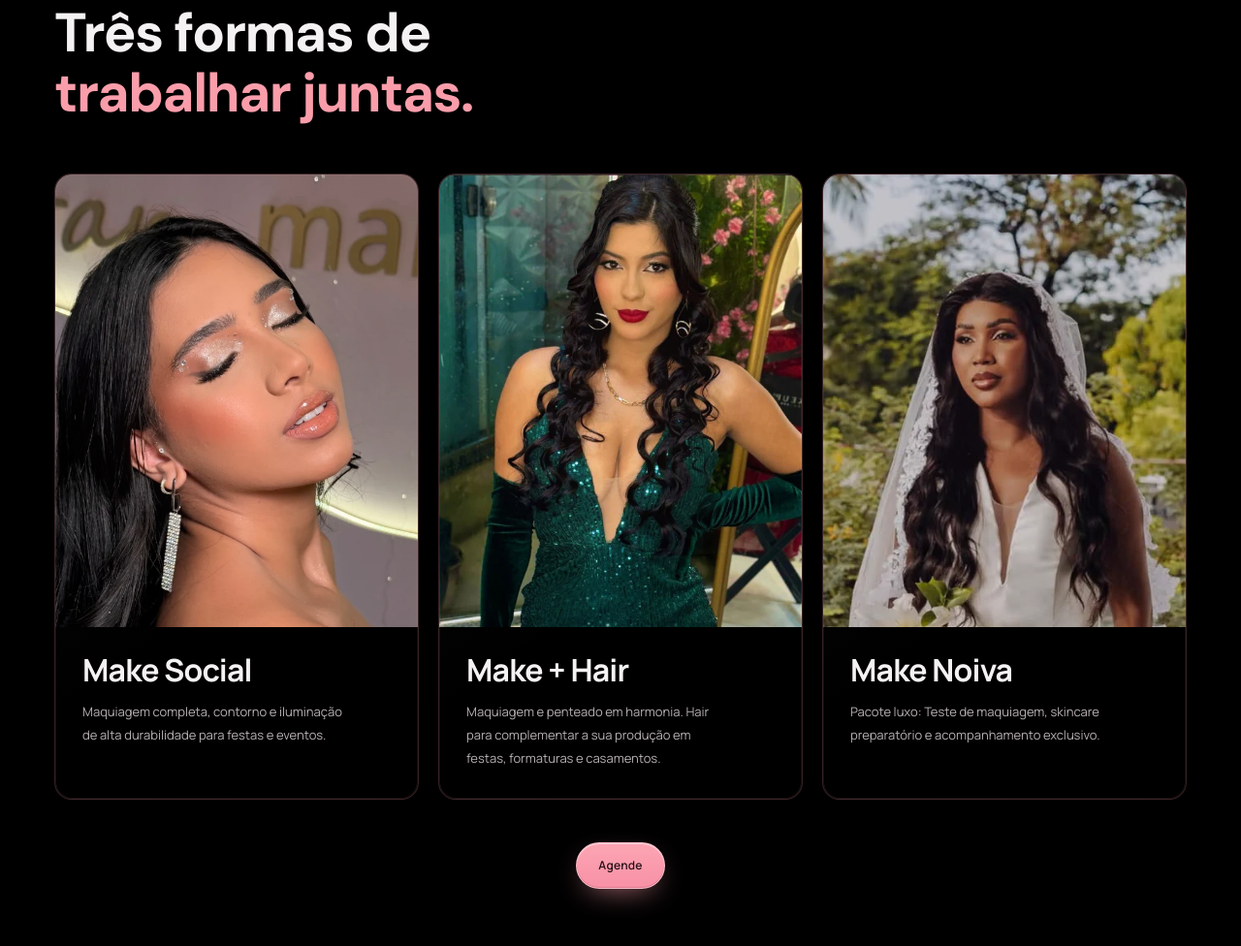
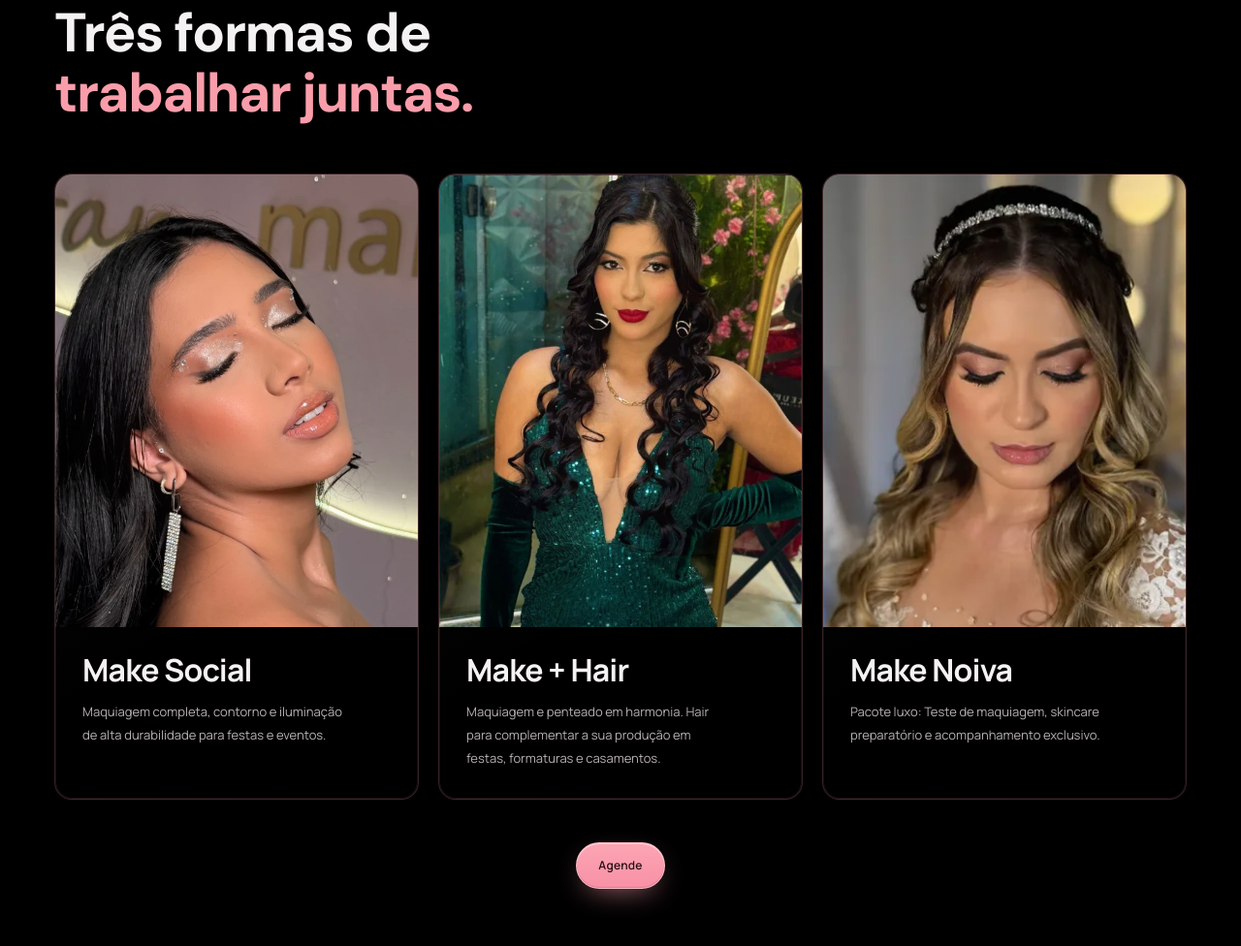
Before and after one commit to jmarcelosn1/fran-make-studio, a website: page index.html in a window 1280 px wide. Shown: the part 1574-2550 px from the top of the page at 97% size. Drawn offline with Linux system fonts and the light colour scheme.

Commit message:
feat: cartao Make Noiva com a noiva de tiara
Co-Authored-By: Claude Opus 5.5 <noreply@anthropic.com>

```diff
--- a/index.html
+++ b/index.html
@@ -91,7 +91,7 @@
         </div>
       </article>
       <article class="mp-card">
-        <figure class="mp-foto"><img class="foco-noiva" src="images/noiva-buque-lirios.webp" width="442" height="960" alt="Noiva ao ar livre com véu de renda e buquê de lírios brancos" loading="lazy" decoding="async"/></figure>
+        <figure class="mp-foto"><img src="images/noiva-tiara-olhos-fechados.webp" srcset="images/noiva-tiara-olhos-fechados-m.webp 480w, images/noiva-tiara-olhos-fechados.webp 848w" sizes="(max-width:850px) 92vw, 400px" width="848" height="794" alt="Noiva de olhos fechados, com tiara de cristais, esfumado rosado e ondas" loading="lazy" decoding="async"/></figure>
         <div class="mp-texto">
           <h3 class="service-name">Make Noiva</h3>
           <p>Pacote luxo: Teste de maquiagem, skincare preparatório e acompanhamento exclusivo.</p>
--- a/spotlight.css
+++ b/spotlight.css
@@ -8,7 +8,6 @@
 #servicos .mp-foto{width:100%;aspect-ratio:4/5;overflow:hidden;background:#140d10}
 #servicos .mp-foto img{width:100%;height:100%;object-fit:cover;object-position:50% 30%}
 #servicos .mp-foto .foco-social{object-position:56% 40%}
-#servicos .mp-foto .foco-noiva{object-position:50% 16%}
 #servicos .mp-texto{display:flex;flex-direction:column;gap:12px;padding:26px 28px 30px}
 #servicos .service-name{font-size:clamp(25px,2.5vw,36px);line-height:1.15;letter-spacing:-.8px;font-weight:700}
 #servicos .mp-card p{color:var(--muted);line-height:1.85;max-width:34ch}
```
